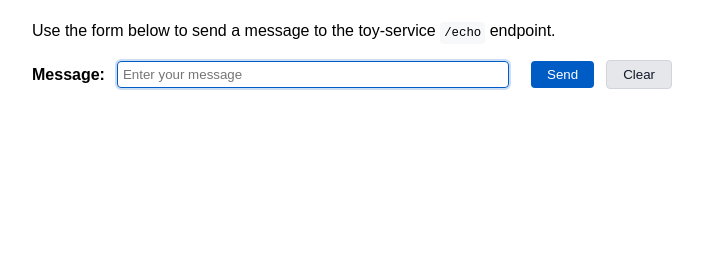
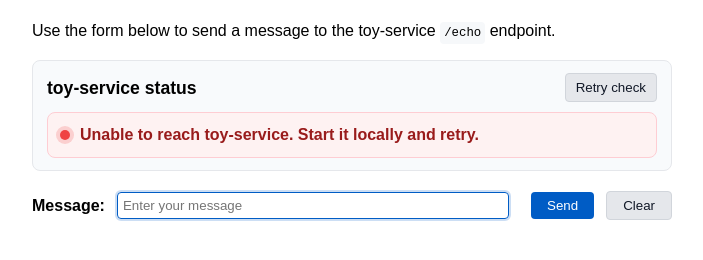
Before and after one commit to PaulCapestany/toy-web, a website: page index.html in a window 1280 px wide. Shown: the part 72-332 px from the top of the page, without its empty margins (288-991 px from the left). Drawn offline with Linux system fonts and the light colour scheme; no server answers.

Commit message:
fix: surface backend health status

```diff
--- a/index.html
+++ b/index.html
@@ -10,6 +10,17 @@
   <main>
     <h1>toy-web: Echo Test</h1>
     <p>Use the form below to send a message to the toy-service <code>/echo</code> endpoint.</p>
+
+    <section class="health-card" aria-label="toy-service health">
+      <div class="health-header">
+        <h2>toy-service status</h2>
+        <button type="button" id="healthRetryButton" class="button-secondary button-compact">Retry check</button>
+      </div>
+      <p id="healthStatus" class="health-indicator is-checking" role="status" aria-live="polite">
+        <span class="health-dot" aria-hidden="true"></span>
+        <span id="healthStatusText">Checking service health...</span>
+      </p>
+    </section>
 
     <form id="echo-form">
       <label for="messageInput">Message:</label>
--- a/package.json
+++ b/package.json
@@ -1,6 +1,6 @@
 {
     "name": "toy-web",
-    "version": "0.1.41",
+    "version": "0.1.42",
     "description": "Minimalistic frontend reference for toy-service integration",
     "main": "index.html",
     "scripts": {
--- a/script.js
+++ b/script.js
@@ -24,6 +24,7 @@ console.log("script.js loaded");
 
 // Default timeout so fetch requests don't hang indefinitely.
 const REQUEST_TIMEOUT_MS = 10000;
+const HEALTH_CHECK_TIMEOUT_MS = 5000;
 
 document.addEventListener("DOMContentLoaded", () => {
   console.log("DOM fully loaded, attaching event listeners");
@@ -40,6 +41,9 @@ document.addEventListener("DOMContentLoaded", () => {
   const errorMessage = document.getElementById("errorMessage");
   const statusMessage = document.getElementById("statusMessage");
   const resultContainer = document.getElementById("result");
+  const healthStatus = document.getElementById("healthStatus");
+  const healthStatusText = document.getElementById("healthStatusText");
+  const healthRetryButton = document.getElementById("healthRetryButton");
 
   if (messageInput && typeof messageInput.focus === "function") {
     try {
@@ -71,6 +75,45 @@ document.addEventListener("DOMContentLoaded", () => {
         resultContainer.classList.add("hidden");
       }
     });
+  }
+
+  if (healthStatus && healthStatusText) {
+    const setHealthState = (state, message) => {
+      healthStatus.classList.remove("is-checking", "is-up", "is-down");
+      healthStatus.classList.add(state);
+      healthStatusText.textContent = message;
+    };
+
+    const runHealthCheck = async () => {
+      console.log("Checking toy-service health");
+      setHealthState("is-checking", "Checking service health...");
+      if (healthRetryButton) {
+        healthRetryButton.disabled = true;
+        healthRetryButton.setAttribute("aria-disabled", "true");
+      }
+      try {
+        const status = await fetchHealthStatus({ timeoutMs: HEALTH_CHECK_TIMEOUT_MS });
+        const isHealthy = typeof status === "string" && status.toLowerCase() === "ok";
+        if (isHealthy) {
+          setHealthState("is-up", "toy-service is healthy.");
+        } else {
+          setHealthState("is-down", "toy-service responded but is not OK.");
+        }
+      } catch (err) {
+        console.error("Health check failed:", err);
+        setHealthState("is-down", "Unable to reach toy-service. Start it locally and retry.");
+      } finally {
+        if (healthRetryButton) {
+          healthRetryButton.disabled = false;
+          healthRetryButton.removeAttribute("aria-disabled");
+        }
+      }
+    };
+
+    runHealthCheck();
+    if (healthRetryButton) {
+      healthRetryButton.addEventListener("click", runHealthCheck);
+    }
   }
 
   form.addEventListener("submit", async (e) => {
@@ -241,6 +284,64 @@ async function sendEchoRequest(message, { timeoutMs = REQUEST_TIMEOUT_MS } = {})
 }
 
 /**
+ * fetchHealthStatus checks the /healthz endpoint and returns its status string.
+ * @param {object} options
+ * @param {number} options.timeoutMs Maximum time to wait before aborting
+ * @returns {Promise<string>} The status field from the response
+ */
+async function fetchHealthStatus({ timeoutMs = HEALTH_CHECK_TIMEOUT_MS } = {}) {
+  console.log("Fetching toy-service health status");
+  const url = "http://localhost:8080/healthz";
+  const controller =
+    typeof AbortController !== "undefined" ? new AbortController() : null;
+  const timeoutId = controller
+    ? setTimeout(() => controller.abort(), timeoutMs)
+    : null;
+  const requestOptions = {
+    method: "GET",
+    headers: {
+      Accept: "application/json"
+    }
+  };
+  if (controller) {
+    requestOptions.signal = controller.signal;
+  }
+
+  let response;
+  try {
+    response = await fetch(url, requestOptions);
+  } catch (err) {
+    if (controller && err && err.name === "AbortError") {
+      throw new Error(`Health check timed out after ${Math.round(timeoutMs / 1000)} seconds`);
+    }
+    throw err;
+  } finally {
+    if (timeoutId) {
+      clearTimeout(timeoutId);
+    }
+  }
+
+  if (!response.ok) {
+    const errorText = await response.text();
+    console.error("Non-OK healthz response:", errorText);
+    throw new Error(`Health check failed with status ${response.status}: ${errorText}`);
+  }
+
+  let data;
+  try {
+    data = await response.json();
+  } catch (err) {
+    console.error("Failed to parse health JSON response:", err);
+    throw new Error("Health check returned invalid JSON");
+  }
+  if (!data || typeof data.status !== "string") {
+    throw new Error("Health check response missing status");
+  }
+  console.log("Health status:", data.status);
+  return data.status;
+}
+
+/**
  * displayResult updates the DOM with the echo result fields.
  * @param {object} result The result object with {message, version, commit, env}.
  */
@@ -281,6 +382,7 @@ function displayResult(result) {
 // Export functions for testing
 if (typeof module !== 'undefined' && module.exports) {
   module.exports = {
-    sendEchoRequest
+    sendEchoRequest,
+    fetchHealthStatus
   };
 }
--- a/style.css
+++ b/style.css
@@ -4,6 +4,79 @@ body {
     max-width: 640px;
     margin: 20px auto;
     padding: 0 16px;
+  }
+
+  .health-card {
+    margin: 16px 0 20px;
+    padding: 12px 14px;
+    border: 1px solid #e5e7eb;
+    background-color: #f8fafc;
+    border-radius: 8px;
+  }
+
+  .health-header {
+    display: flex;
+    align-items: center;
+    justify-content: space-between;
+    gap: 12px;
+    margin-bottom: 10px;
+  }
+
+  .health-header h2 {
+    margin: 0;
+    font-size: 1.1rem;
+  }
+
+  .health-indicator {
+    display: flex;
+    align-items: center;
+    gap: 10px;
+    margin: 0;
+    padding: 10px 12px;
+    border-radius: 8px;
+    border: 1px solid transparent;
+    font-weight: 600;
+  }
+
+  .health-dot {
+    width: 10px;
+    height: 10px;
+    border-radius: 50%;
+    background-color: #9ca3af;
+    box-shadow: 0 0 0 4px rgba(156, 163, 175, 0.15);
+  }
+
+  .health-indicator.is-checking {
+    background-color: #fffbeb;
+    border-color: #fcd34d;
+    color: #92400e;
+  }
+
+  .health-indicator.is-checking .health-dot {
+    background-color: #fbbf24;
+    box-shadow: 0 0 0 4px rgba(251, 191, 36, 0.2);
+  }
+
+  .health-indicator.is-up {
+    background-color: #ecfdf3;
+    border-color: #a7f3d0;
+    color: #065f46;
+  }
+
+  .health-indicator.is-up .health-dot {
+    background-color: #10b981;
+    box-shadow: 0 0 0 4px rgba(16, 185, 129, 0.2);
+  }
+
+  .health-indicator.is-down {
+    background-color: #fef2f2;
+    border-color: #fecdd3;
+    color: #991b1b;
+  }
+
+  .health-indicator.is-down .health-dot {
+    background-color: #ef4444;
+    box-shadow: 0 0 0 4px rgba(239, 68, 68, 0.2);
   }
 
   .hidden {
@@ -103,6 +176,10 @@ body {
     border: 1px solid #d1d5db;
   }
 
+  .button-compact {
+    padding: 6px 10px;
+  }
+
   .button-secondary:hover,
   .button-secondary:focus {
     background-color: #d1d5db;
```
Also changed, not shown: TODO.md (+0 -3 lines), script.test.js (+52 -1 lines), CHANGELOG.md, README.md, 1 other file.
